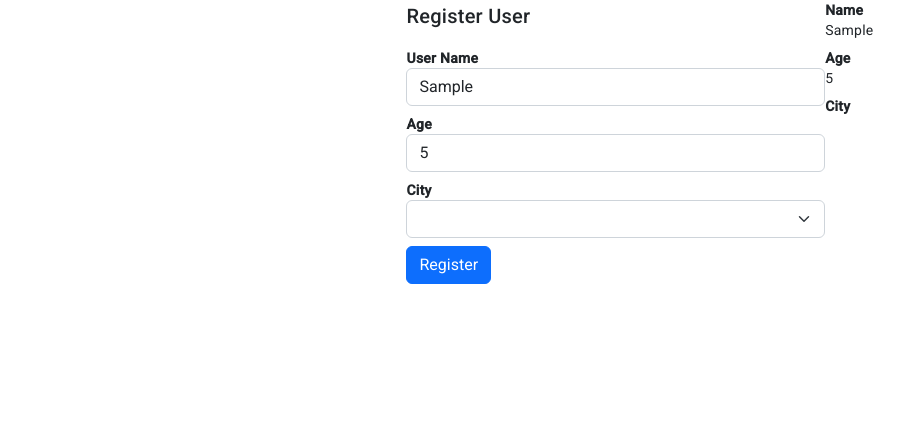
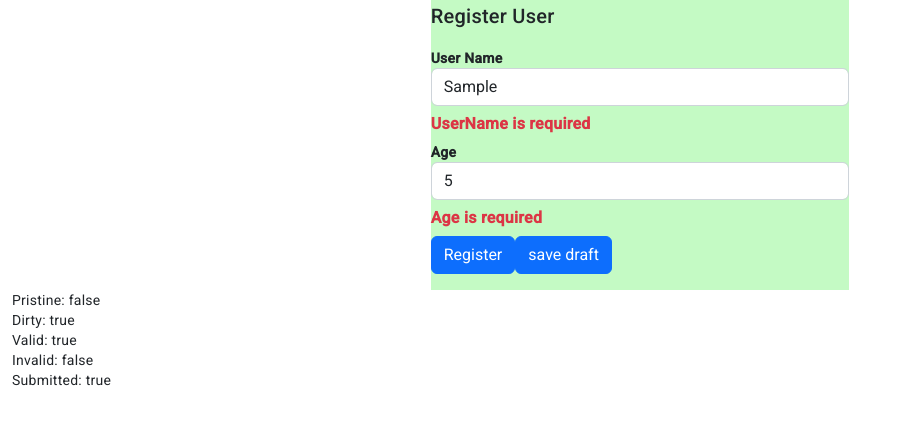
Before and after one commit to vajaganidhanesh/angular-workspace, an Angular app: page / in a window 1280 px wide. Both pictures are taken after typing "Sample", "5" into the empty fields and a click on the button "Register". Shown: the top 424 px of the page, without its empty margins (0-924 px from the left). Built offline with nearby package versions, Linux system fonts and the light colour scheme.

Commit message:
Form validations using directives

```diff
--- a/projects/shopping/src/app/components/template-form/template-form.component.css
+++ b/projects/shopping/src/app/components/template-form/template-form.component.css
@@ -0,0 +1,6 @@
+.Invalidbg {
+  background-color: rgb(241, 188, 188);
+}
+.Validbg {
+  background-color: rgb(196, 250, 196);
+}
--- a/projects/shopping/src/app/components/template-form/template-form.component.html
+++ b/projects/shopping/src/app/components/template-form/template-form.component.html
@@ -2,6 +2,10 @@
   <form
     class="col-4"
     #frmRegister="ngForm"
+    [ngClass]="{
+      Validbg: frmRegister.valid,
+      Invalidbg: frmRegister.invalid
+    }"
     (submit)="SubmitClick(frmRegister.value)"
   >
     <h2>Register User</h2>
@@ -9,38 +13,57 @@
       <dt>User Name</dt>
       <dd>
         <input
+          required
           type="text"
           name="UserName"
           ngModel
           #UserName="ngModel"
           class="form-control"
+          minlength="4"
+          maxlength="10"
         />
+      </dd>
+      <dd
+        class="text-danger fs-6 fw-bold"
+        *ngIf="(UserName.invalid && frmRegister.submitted) || UserName.touched"
+      >
+        UserName is required
       </dd>
       <dt>Age</dt>
       <dd>
         <input
           type="number"
+          required
           name="Age"
           ngModel
           #Age="ngModel"
           class="form-control"
         />
       </dd>
-      <dt>City</dt>
-      <dd>
+      <dd
+        class="text-danger fs-6 fw-bold"
+        *ngIf="(Age.invalid && frmRegister.submitted) || Age.touched"
+      >
+        Age is required
+      </dd>
+      <!-- <dt>City</dt> -->
+      <!-- <dd>
         <select class="form-select" name="City" ngModel #City="ngModel">
           <option value="Delhi">Delhi</option>
           <option value="Hyderabad">Hyderabad</option>
         </select>
-      </dd>
+      </dd> -->
       <dd>
         <button type="submit" class="btn btn-primary">Register</button>
+        <button class="btn btn-primary" *ngIf="frmRegister.dirty">
+          save draft
+        </button>
       </dd>
     </dl>
   </form>
 
   <hr />
-  <div>
+  <!-- <div>
     <dl>
       <dt>Name</dt>
       <dd>{{ UserName.value }}</dd>
@@ -49,5 +72,14 @@
       <dt>City</dt>
       <dd>{{ City.value }}</dd>
     </dl>
+  </div> -->
+</div>
+<div class="container-fluid">
+  <div>
+    Pristine: {{ frmRegister.pristine }} <br />
+    Dirty: {{ frmRegister.dirty }} <br />
+    Valid: {{ frmRegister.valid }} <br />
+    Invalid: {{ frmRegister.invalid }} <br />
+    Submitted: {{ frmRegister.submitted }} <br />
   </div>
 </div>
```
